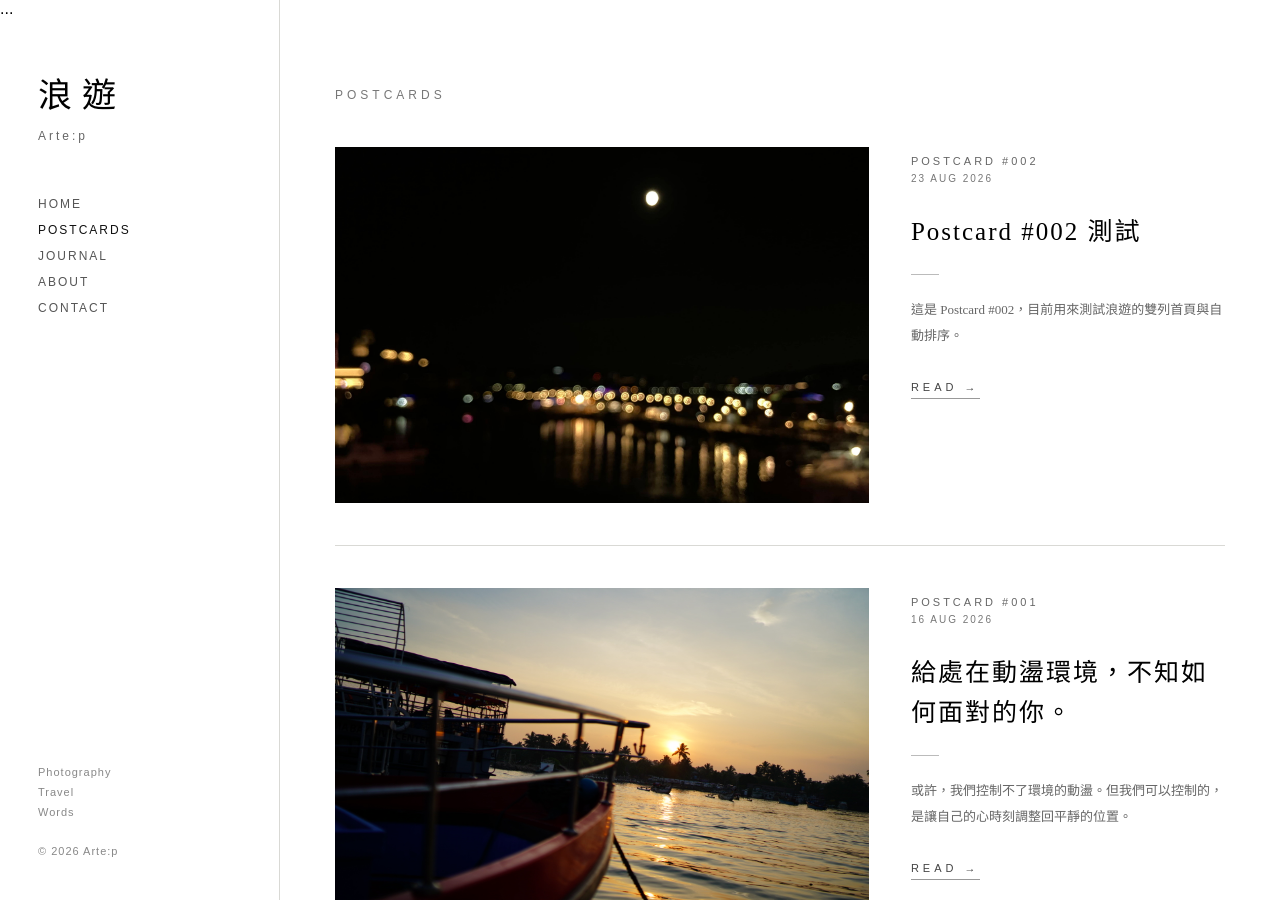
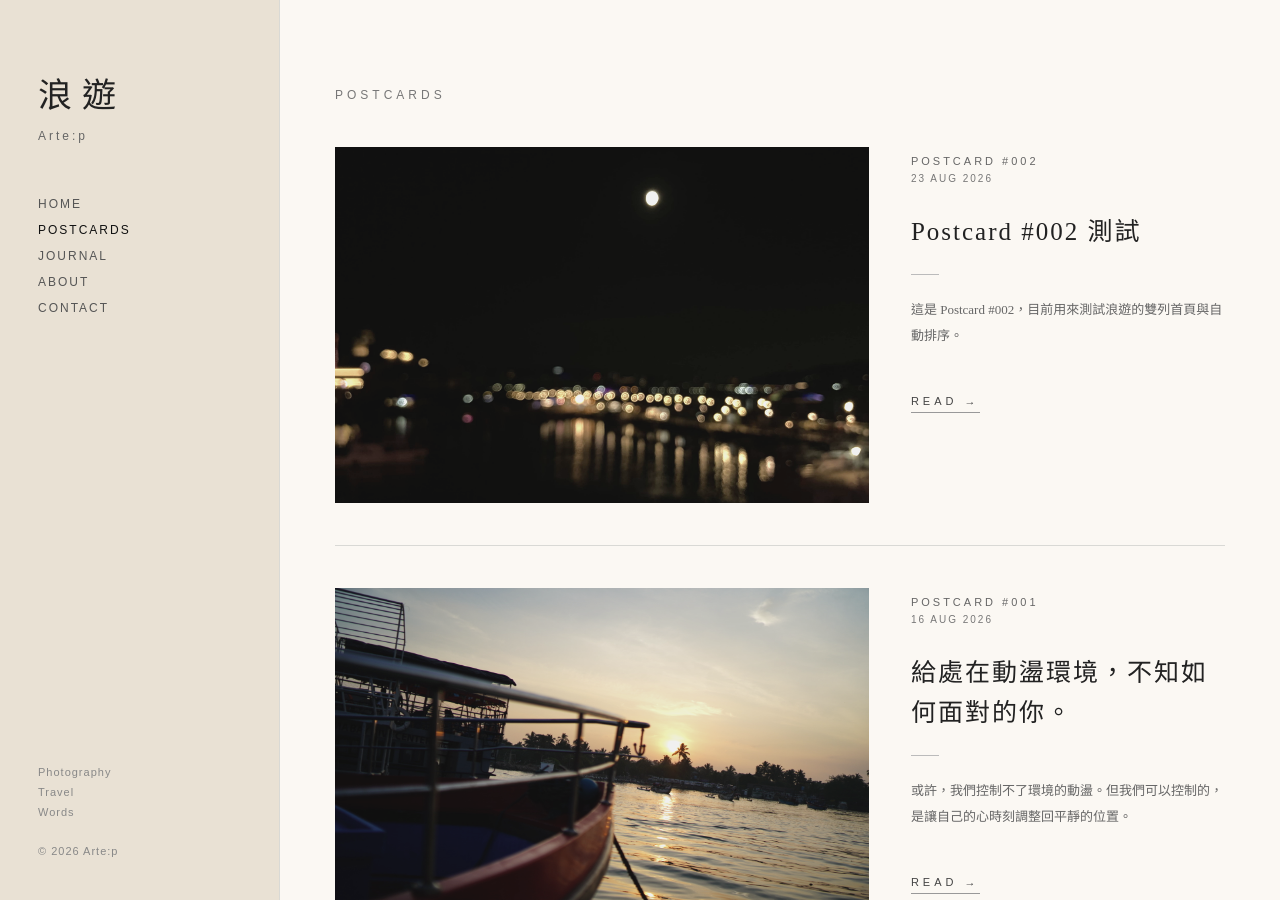
Before and after one commit to artep-wandering/artep-wandering.github.io, a Jekyll site: the page built from postcards/index.html, in a window 1280 px wide and 900 px high. Built offline with Jekyll 4.4.1, drawn with Linux system fonts in a browser that asks for light colours; some web fonts are replaced.

Commit message:
postcard_index_v2.0.12

```diff
--- a/postcards/index.html
+++ b/postcards/index.html
@@ -1,7 +1,7 @@
 ---
 layout: null
 ---
-<!-- VERSION: postcard_index_v2.0.11 -->
+<!-- VERSION: postcard_index_v2.0.12 -->
 <!DOCTYPE html>
 <html lang="zh-Hant">
 
@@ -11,7 +11,9 @@ layout: null
 
   <title>Postcards | 浪遊</title>
   {% include head.html %}
-
+  <link rel="stylesheet" href="/assets/css/theme.css">
+  <link rel="stylesheet" href="/assets/css/home.css">
+  <link rel="stylesheet" href="/assets/css/home_mobile.css">
   <style>
 
     * {
```
